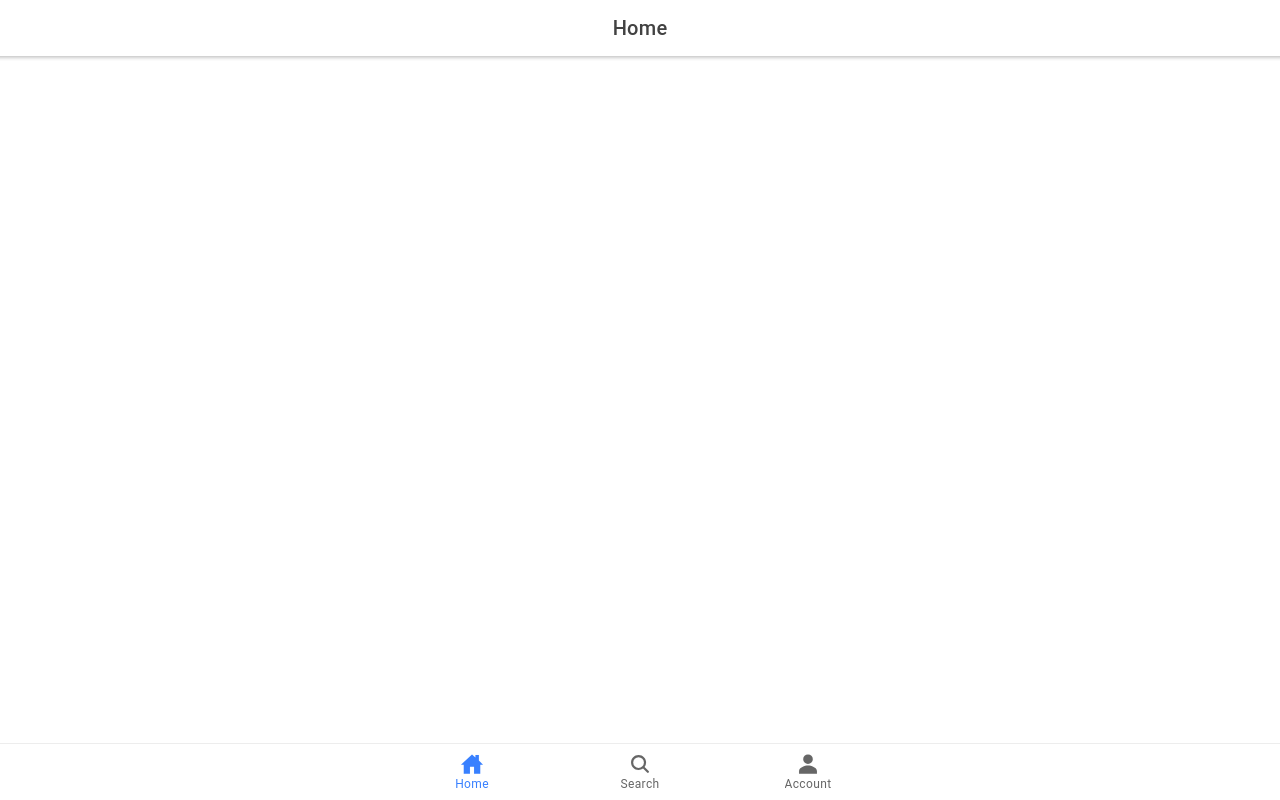
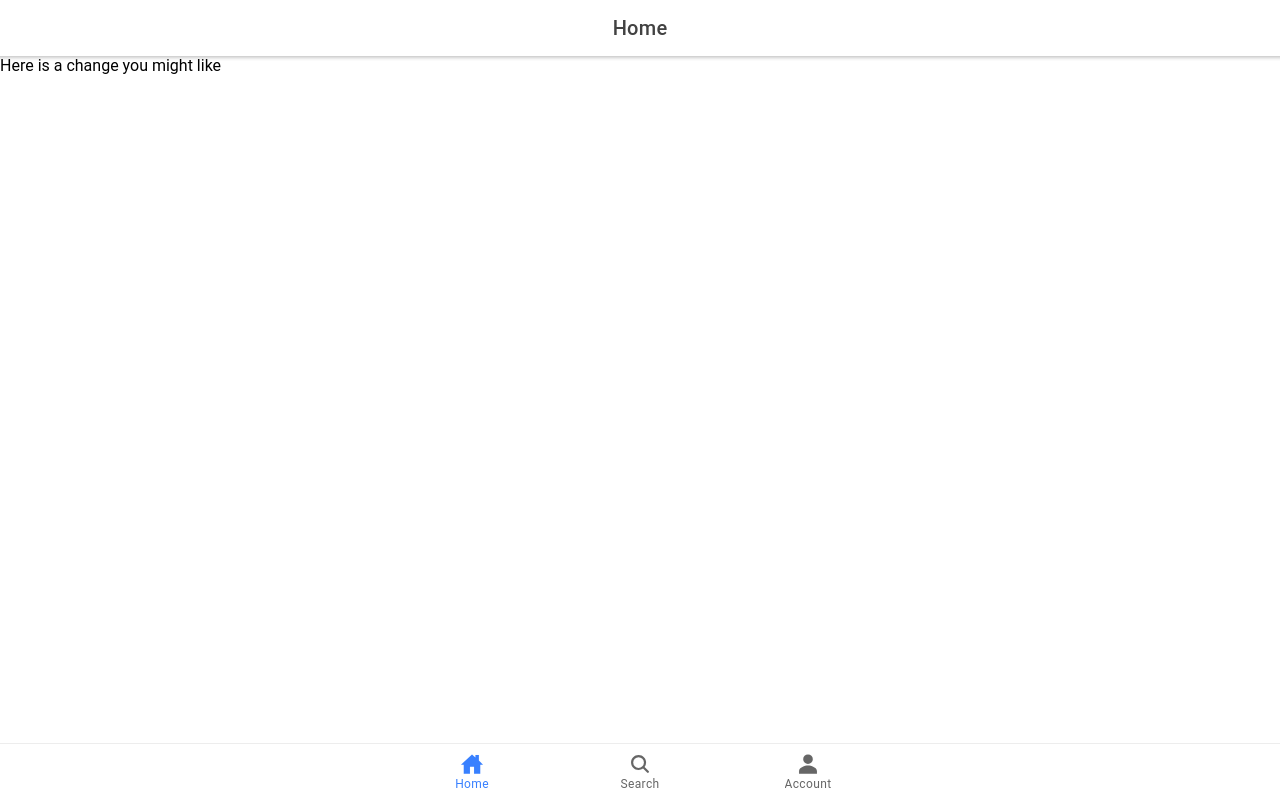
Before and after one commit to jlane9/hello-world, a React (Create React App) app: page /tabs/home in a window 1280 px wide. Built offline with nearby package versions, Linux system fonts and the light colour scheme.

Commit message:
Live update test

```diff
--- a/src/pages/home/Home.tsx
+++ b/src/pages/home/Home.tsx
@@ -15,6 +15,9 @@ const Home: React.FC = () => {
             <IonTitle size="large">Home</IonTitle>
           </IonToolbar>
         </IonHeader>
+        <div>
+          Here is a change you might like
+        </div>
       </IonContent>
     </IonPage>
   );
```
